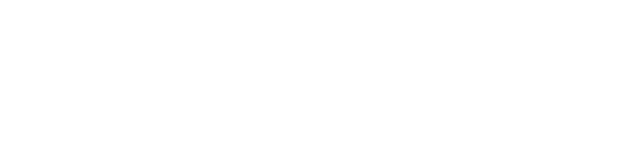
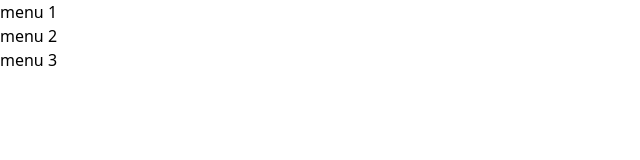
Before and after one commit to minh220702/assignmentJS, a website built with Vite: page index.html in a window 1280 px wide. Shown: the whole page, without its empty margins (0-640 px from the left). Built offline with nearby package versions, Linux system fonts and the light colour scheme.

Commit message:
Update index.html

```diff
--- a/index.html
+++ b/index.html
@@ -8,7 +8,7 @@
     <link rel="stylesheet" href="./style.css">
   </head>
   <body>
-
+    <ul id="menu"></ul>
     <div id="app"></div>
     <script type="module" src="./src/main.js"></script>
   </body>
```
